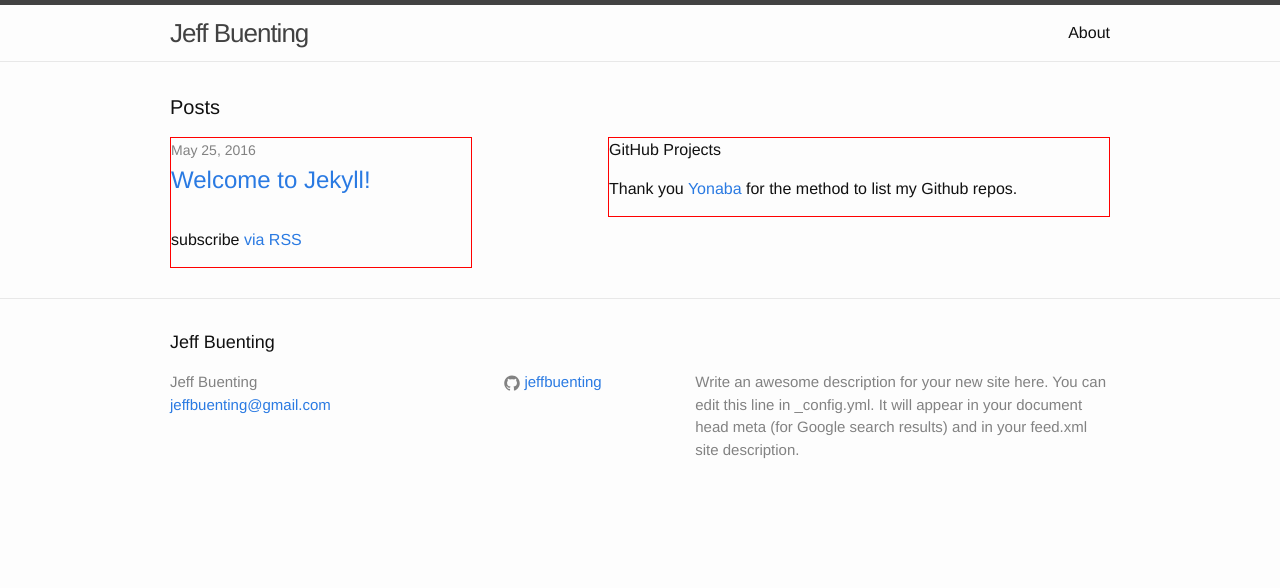
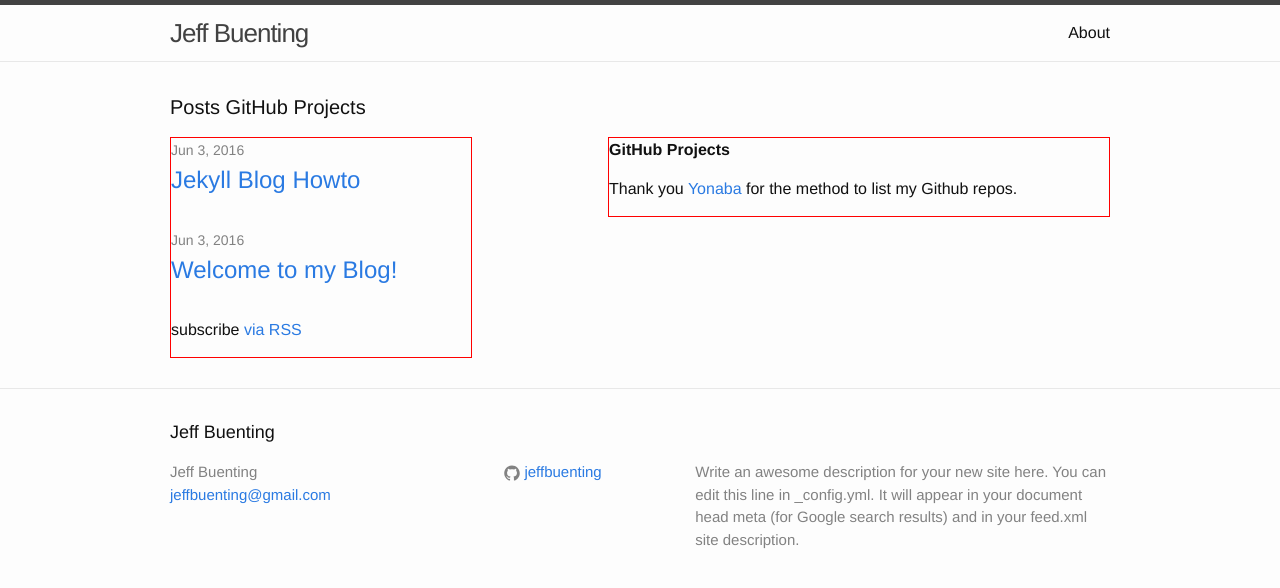
Before and after one commit to jeffbuenting/jeffbuenting.github.io, a Jekyll site: the page built from index.html, in a window 1280 px wide. Shown: the top 588 px of the page. Built offline with Jekyll 4.4.1, drawn with Linux system fonts in a browser that asks for light colours.

Commit message:
initial blog post
added two inital blog posts

```diff
--- a/_posts/2016-05-25-welcome-to-jekyll.markdown
+++ b/_posts/2016-06-03-Jykyll-Howto.markdown
@@ -1,8 +1,8 @@
 ---
 layout: post
-title:  "Welcome to Jekyll!"
-date:   2016-05-25 12:37:06 -0400
-categories: jekyll update
+title:  "Jekyll Blog Howto"
+date:   2016-06-03 2:53:06 -0400
+categories: Blog
 ---
 You’ll find this post in your `_posts` directory. Go ahead and edit it and re-build the site to see your changes. You can rebuild the site in many different ways, but the most common way is to run `jekyll serve`, which launches a web server and auto-regenerates your site when a file is updated.
 
--- a/css/main.scss
+++ b/css/main.scss
@@ -29,7 +29,16 @@
 $on-laptop:        800px;
 
 #leftcolumn { width: 300px; border: 1px solid red; float: left};
-#my-github-projects { width: 500px; border: 1px solid red; float: right};
+
+// working to get new title to div via css
+
+#my-github-projects {
+	width: 500px;
+	border: 1px solid red;
+	float: right;
+	p:first-child { font-weight: Bold;};
+}
+
 
 // Use media queries like this:
 // @include media-query($on-palm) {
--- a/index.html
+++ b/index.html
@@ -4,7 +4,7 @@
 
 <div class="home">
 
-  <h1 class="page-heading">Posts</h1>
+  <h1 class="page-heading">Posts                                                            GitHub Projects</h1>
 
 </div>
 
@@ -26,7 +26,6 @@
 </div>
 
 
-
 <div id="my-github-projects"/>
 
   <p>GitHub Projects</p>
```
Also changed, not shown: _posts/2016-06-03-welcome.markdown (added, +13 -0 lines).
